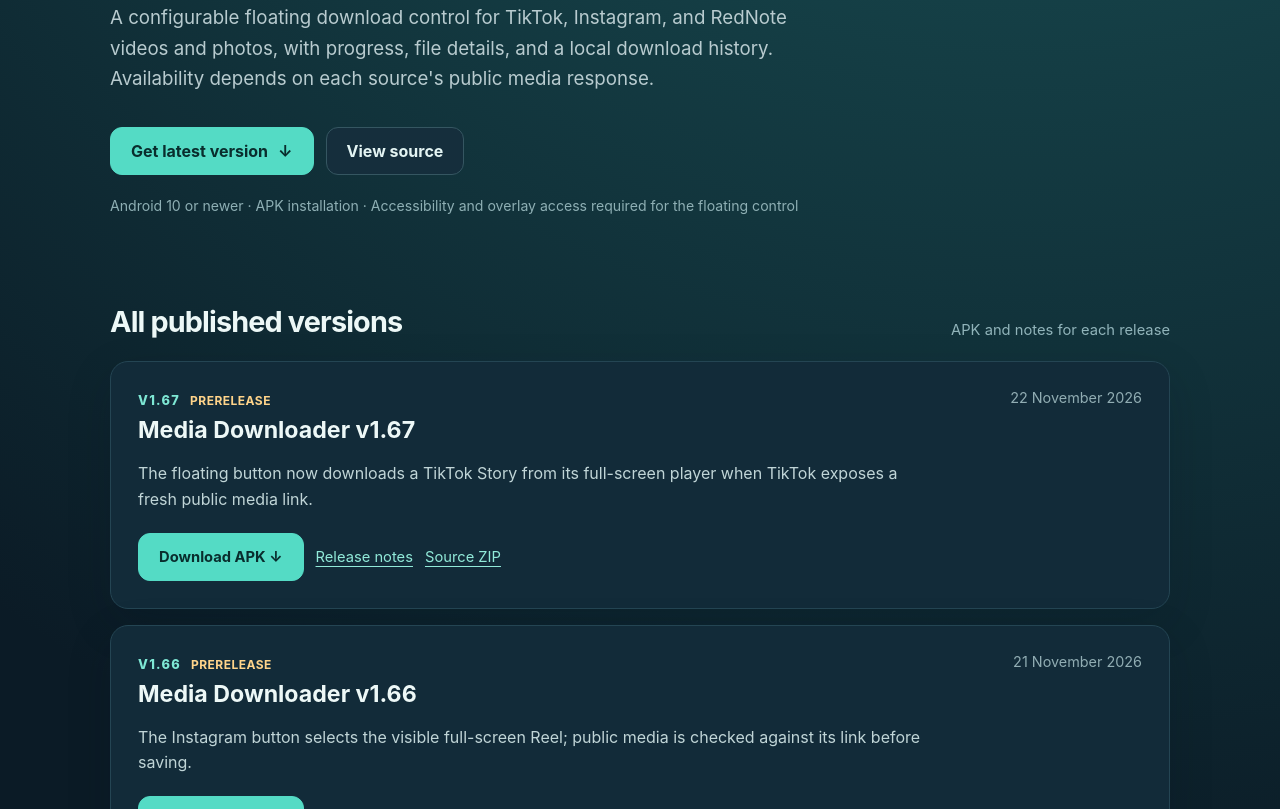
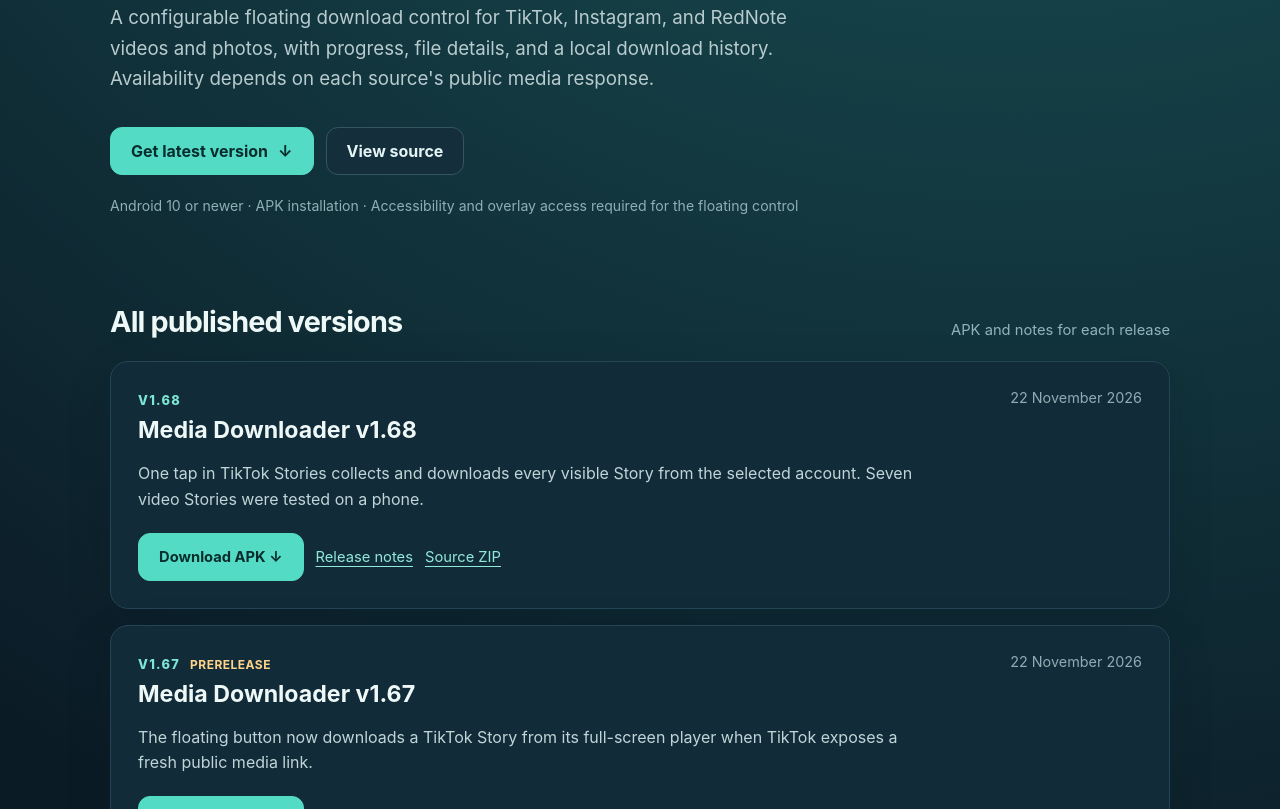
Before and after one commit to OsamaRadwan/media-downloader-android, a plain HTML site: page docs/index.html in a window 1280 px wide. Shown: the part 395-1204 px from the top of the page. Drawn offline with Linux system fonts and the light colour scheme; no server answers.

Commit message:
Show v1.68 on download page

```diff
--- a/docs/index.html
+++ b/docs/index.html
@@ -58,13 +58,18 @@
       <h1>Download media.<br>Keep the details.</h1>
       <p class="intro">A configurable floating download control for TikTok, Instagram, and RedNote videos and photos, with progress, file details, and a local download history. Availability depends on each source's public media response.</p>
       <div class="hero-actions">
-        <a class="button" id="latest-download" href="https://github.com/OsamaRadwan/media-downloader-android/releases/download/v1.67/MediaDownloader-v1.67.apk">Get latest version <span aria-hidden="true">↓</span></a>
+        <a class="button" id="latest-download" href="https://github.com/OsamaRadwan/media-downloader-android/releases/download/v1.68/MediaDownloader-v1.68.apk">Get latest version <span aria-hidden="true">↓</span></a>
         <a class="button secondary" href="https://github.com/OsamaRadwan/media-downloader-android">View source</a>
       </div>
       <p class="note">Android 10 or newer · APK installation · Accessibility and overlay access required for the floating control</p>
       <section id="releases" aria-labelledby="releases-heading">
         <div class="section-head"><h2 id="releases-heading">All published versions</h2><p>APK and notes for each release</p></div>
         <div class="releases" id="release-list" aria-live="polite">
+            <article class="release">
+              <div class="release-top"><div><span class="version">v1.68</span><h3>Media Downloader v1.68</h3></div><time datetime="2026-11-22">22 November 2026</time></div>
+              <p class="summary">One tap in TikTok Stories collects and downloads every visible Story from the selected account. Seven video Stories were tested on a phone.</p>
+              <div class="links"><a class="button" href="https://github.com/OsamaRadwan/media-downloader-android/releases/download/v1.68/MediaDownloader-v1.68.apk">Download APK ↓</a><a href="https://github.com/OsamaRadwan/media-downloader-android/releases/tag/v1.68">Release notes</a><a href="https://github.com/OsamaRadwan/media-downloader-android/archive/refs/tags/v1.68.zip">Source ZIP</a></div>
+            </article>
             <article class="release">
               <div class="release-top"><div><span class="version">v1.67</span><span class="prerelease">Prerelease</span><h3>Media Downloader v1.67</h3></div><time datetime="2026-11-22">22 November 2026</time></div>
               <p class="summary">The floating button now downloads a TikTok Story from its full-screen player when TikTok exposes a fresh public media link.</p>
```
